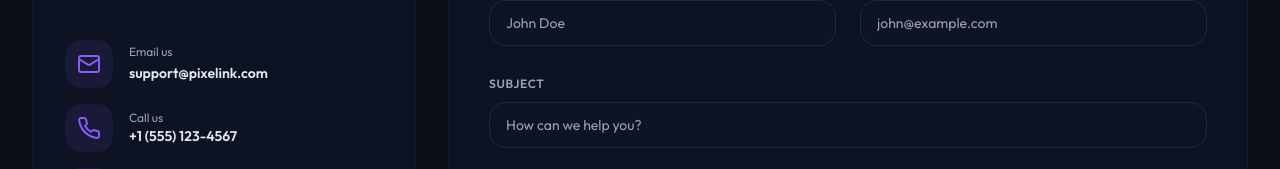
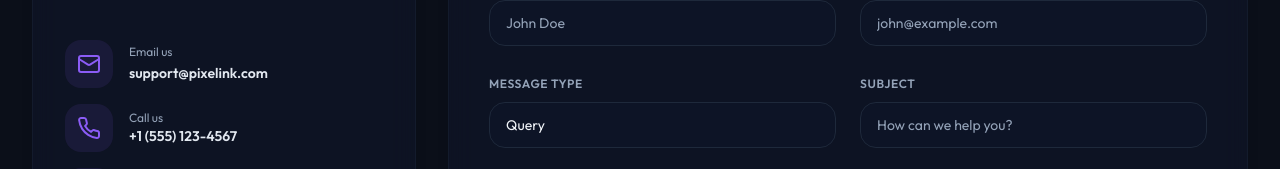
Before and after one commit to ShreeRanabhise/Pixelink, a React (Vite) app in the folder client/: page /contact in a window 1280 px wide. Shown: the part 467-636 px from the top of the page. Built offline with nearby package versions, Linux system fonts and the light colour scheme; no server answers.

Commit message:
Add Message Type field to Contact form

```diff
--- a/client/src/pages/Contact.jsx
+++ b/client/src/pages/Contact.jsx
@@ -8,6 +8,7 @@ const Contact = () => {
     name: '',
     email: '',
     subject: '',
+    type: 'Query',
     message: '',
   });
   const [submitting, setSubmitting] = useState(false);
@@ -33,6 +34,7 @@ const Contact = () => {
         name: '',
         email: '',
         subject: '',
+        type: 'Query',
         message: '',
       });
       setSubmitting(false);
@@ -152,6 +154,22 @@ const Contact = () => {
               </div>
             </div>
 
+            <div className="grid grid-cols-1 md:grid-cols-2 gap-6">
+              <div className="space-y-2">
+                <label className="text-xs font-semibold text-slate-500 dark:text-slate-400 uppercase tracking-wider">
+                  Message Type
+                </label>
+                <select
+                  name="type"
+                  value={formData.type}
+                  onChange={handleChange}
+                  className="w-full rounded-2xl border border-slate-200 dark:border-slate-800 bg-white/50 dark:bg-slate-900/50 px-4 py-3 text-sm text-slate-800 dark:text-slate-100 focus:border-brand-500 focus:ring-1 focus:ring-brand-500 focus:outline-none transition-all appearance-none"
+                >
+                  <option value="Query">Query</option>
+                  <option value="Suggestion">Suggestion</option>
+                </select>
+              </div>
+
               <div className="space-y-2">
                 <label className="text-xs font-semibold text-slate-500 dark:text-slate-400 uppercase tracking-wider">
                   Subject
@@ -164,6 +182,7 @@ const Contact = () => {
                   placeholder="How can we help you?"
                   className="w-full rounded-2xl border border-slate-200 dark:border-slate-800 bg-white/50 dark:bg-slate-900/50 px-4 py-3 text-sm text-slate-800 dark:text-slate-100 placeholder-slate-400 focus:border-brand-500 focus:ring-1 focus:ring-brand-500 focus:outline-none transition-all"
                 />
+              </div>
             </div>
 
             <div className="space-y-2">
```
Lines whose indentation alone changed are shown as unchanged.
